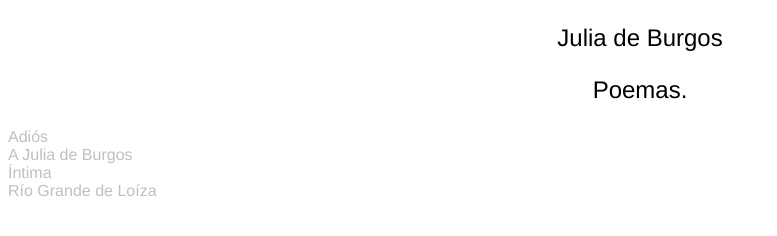
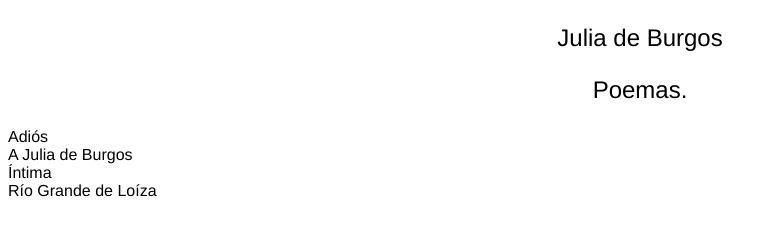
Before and after one commit to juliadeburgos/juliadeburgos.github.io, a plain HTML site: page index.html in a window 1280 px wide. Shown: the whole page, without its empty margins (0-777 px from the left). Drawn offline with Linux system fonts and the light colour scheme.

Commit message:
Update main.css

```diff
--- a/css/main.css
+++ b/css/main.css
@@ -7,7 +7,7 @@ html, body {
 }
 a {
   text-decoration:none;
-  color:#C0C0C0;
+  color:black;
 }
 a:hover {
   font-weight:bold;
```
